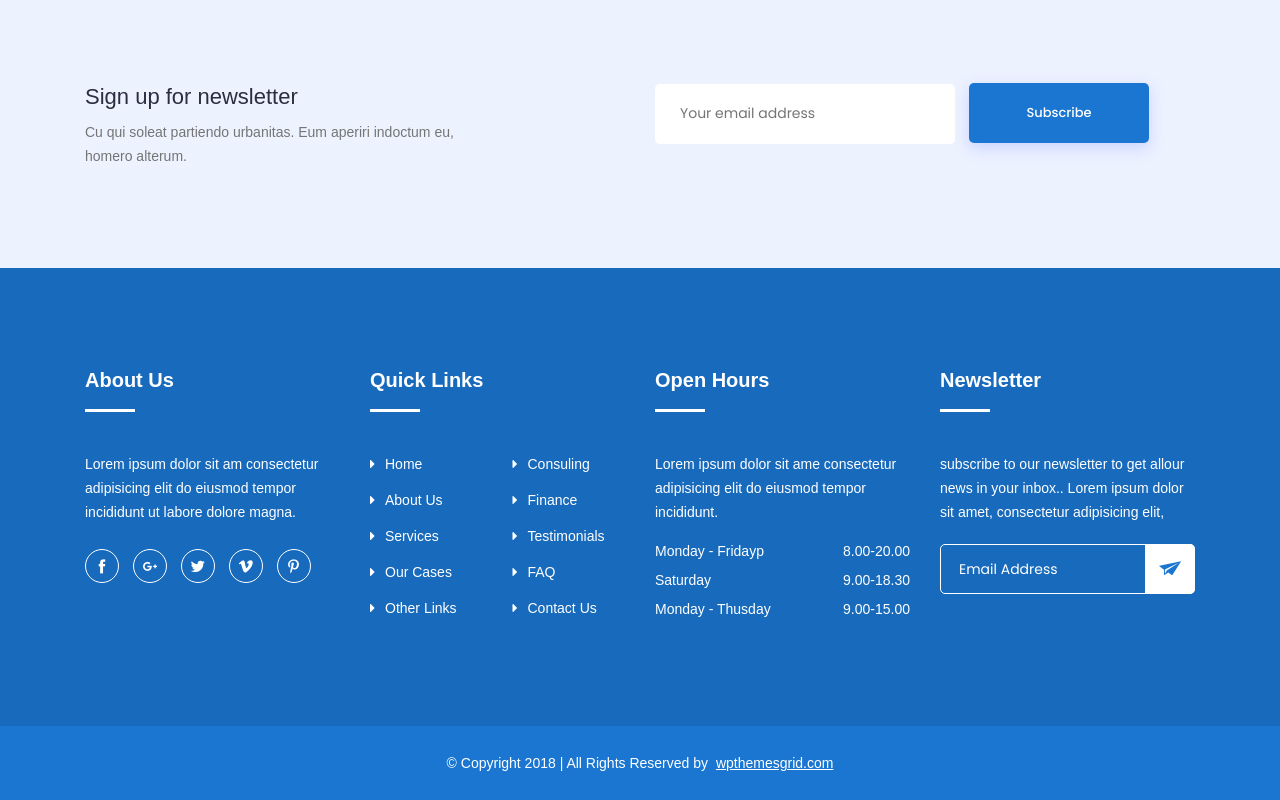
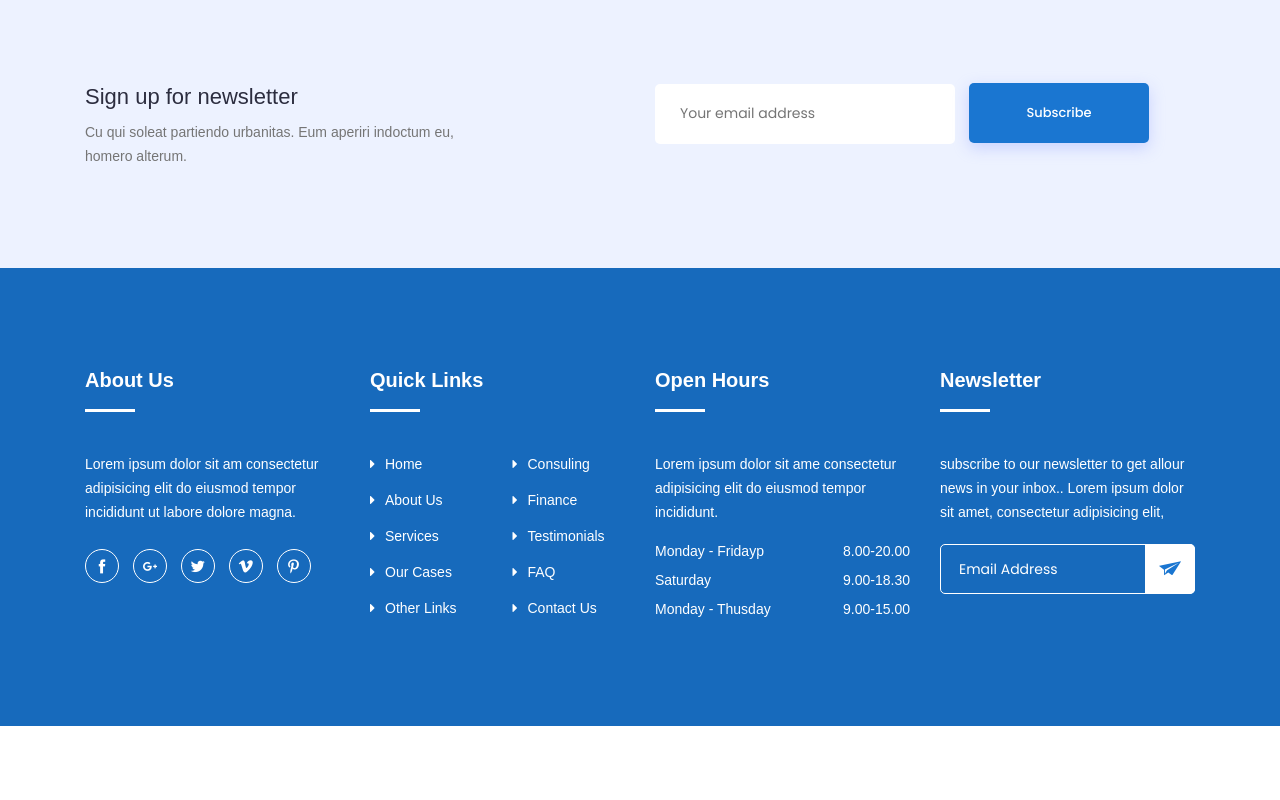
Before and after one commit to eldasdev/lasthope, a plain HTML site: page Last Hope/index.html in a window 1280 px wide. Shown: the part 2967-3767 px from the top of the page. After the commit the page ends 3693 px from the top, so only its background shows below. Drawn offline with Linux system fonts and the light colour scheme; a script that the page names is missing.

Commit message:
index.html

```diff
--- a/Last Hope/index.html
+++ b/Last Hope/index.html
@@ -403,24 +403,11 @@
 					</div>
 				</div>
 			</div>
-			<!--/ End Footer Top -->
-			<!-- Copyright -->
-			<div class="copyright">
-				<div class="container">
-					<div class="row">
-						<div class="col-lg-12 col-md-12 col-12">
-							<div class="copyright-content">
-								<p>© Copyright 2018  |  All Rights Reserved by <a href="https://www.wpthemesgrid.com" target="_blank">wpthemesgrid.com</a> </p>
-							</div>
-						</div>
-					</div>
-				</div>
-			</div>
-			<!--/ End Copyright -->
+
+
 		</footer>
-		<!--/ End Footer Area -->
 
-		<!-- jquery Min JS -->
+
         <script src="js/jquery.min.js"></script>
 		<!-- jquery Migrate JS -->
 		<script src="js/jquery-migrate-3.0.0.js"></script>
```
